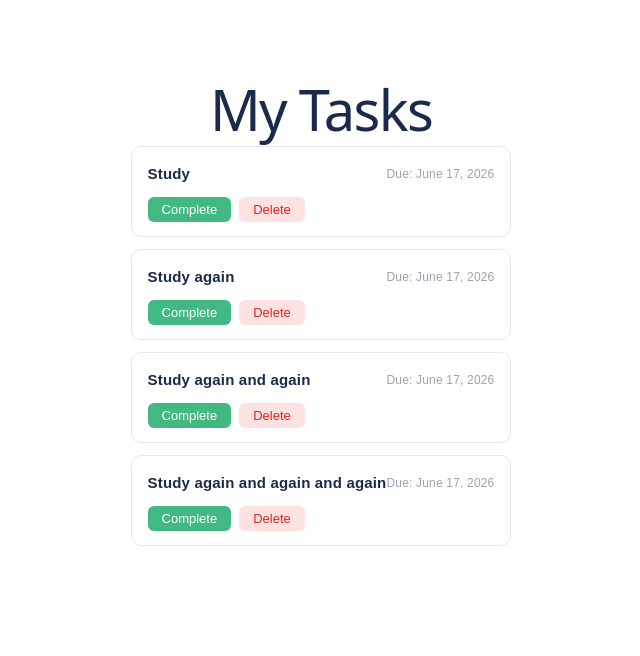
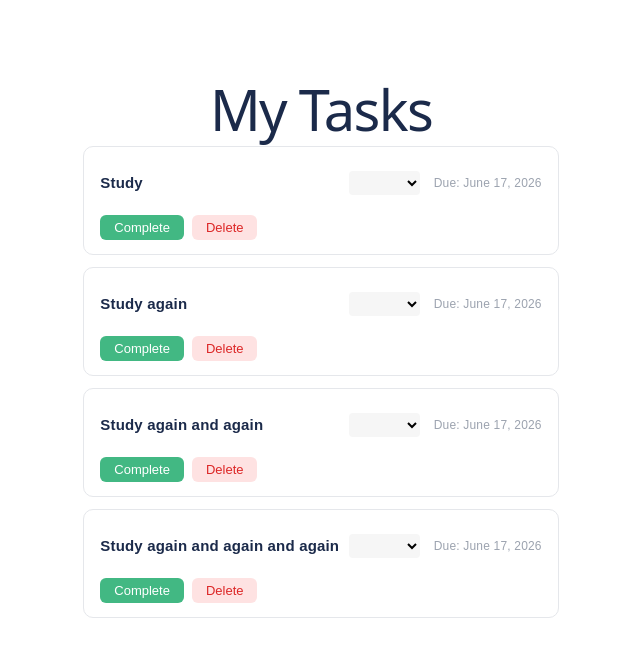
Before and after one commit to erennuevo/nuevo-liberenea-frontend, a Vue app: page / in a window 1280 px wide. Shown: the top 656 px of the page, without its empty margins (319-959 px from the left). Built offline with nearby package versions, Linux system fonts and the light colour scheme.

Commit message:
Added priority levels

```diff
--- a/src/App.vue
+++ b/src/App.vue
@@ -1,7 +1,7 @@
 <script setup lang="ts">
-import Task2 from "./views/Task2.vue";
+import TaskListView from "./views/TaskListView.vue";
 </script>
 
 <template>
-  <Task2 />
+  <TaskListView />
 </template>
--- a/src/components/TaskCard.vue
+++ b/src/components/TaskCard.vue
@@ -73,6 +73,7 @@ const props = defineProps({
     name: String,
     done: Boolean,
     dueDate: String,
+    priority: String,
   },
 });
 
@@ -91,7 +92,14 @@ const emit = defineEmits(["complete", "delete"]);
 
       <!-- TODO 6: Add the named slot for metadata -->
       <!-- <slot name="meta" /> -->
+
       <div class="meta">
+        <select v-model="task.priority" :class="task.priority">
+          <option disabled value="">Priority</option>
+          <option value="high">High</option>
+          <option value="medium">Medium</option>
+          <option value="low">Low</option>
+        </select>
         <slot name="meta" />
       </div>
     </div>
@@ -163,4 +171,25 @@ const emit = defineEmits(["complete", "delete"]);
   cursor: pointer;
   font-size: 13px;
 }
+select {
+  border: none;
+  border-radius: 4px;
+  cursor: pointer;
+  font-size: 12px;
+  padding: 4px;
+  margin: 10px;
+  background-color: #f6f6f6;
+}
+select.high {
+  background-color: rgb(255, 203, 203);
+  color: rgb(134, 19, 19);
+}
+select.medium {
+  background-color: rgb(255, 235, 173);
+  color: rgb(143, 111, 17);
+}
+select.low {
+  background-color: rgb(175, 224, 181);
+  color: rgb(17, 92, 26);
+}
 </style>
--- a/src/views/Task2.vue
+++ b/src/views/TaskListView.vue
@@ -11,19 +11,33 @@ import TaskCard from "../components/TaskCard.vue";
 // TODO 1: Create a ref() tasks array with at least 3 sample tasks
 // Each task: { id, name, done, dueDate }
 const tasks = ref([
-  { id: 1, name: "Study", done: false, dueDate: "June 17, 2026" },
-  { id: 2, name: "Study again", done: false, dueDate: "June 17, 2026" },
+  {
+    id: 1,
+    name: "Study",
+    done: false,
+    dueDate: "June 17, 2026",
+    priority: "Low",
+  },
+  {
+    id: 2,
+    name: "Study again",
+    done: false,
+    dueDate: "June 17, 2026",
+    priority: "Medium",
+  },
   {
     id: 3,
     name: "Study again and again",
     done: false,
     dueDate: "June 17, 2026",
+    priority: "Medium",
   },
   {
     id: 4,
     name: "Study again and again and again",
     done: false,
     dueDate: "June 17, 2026",
+    priority: "Medium",
   },
 ]);
 
```
